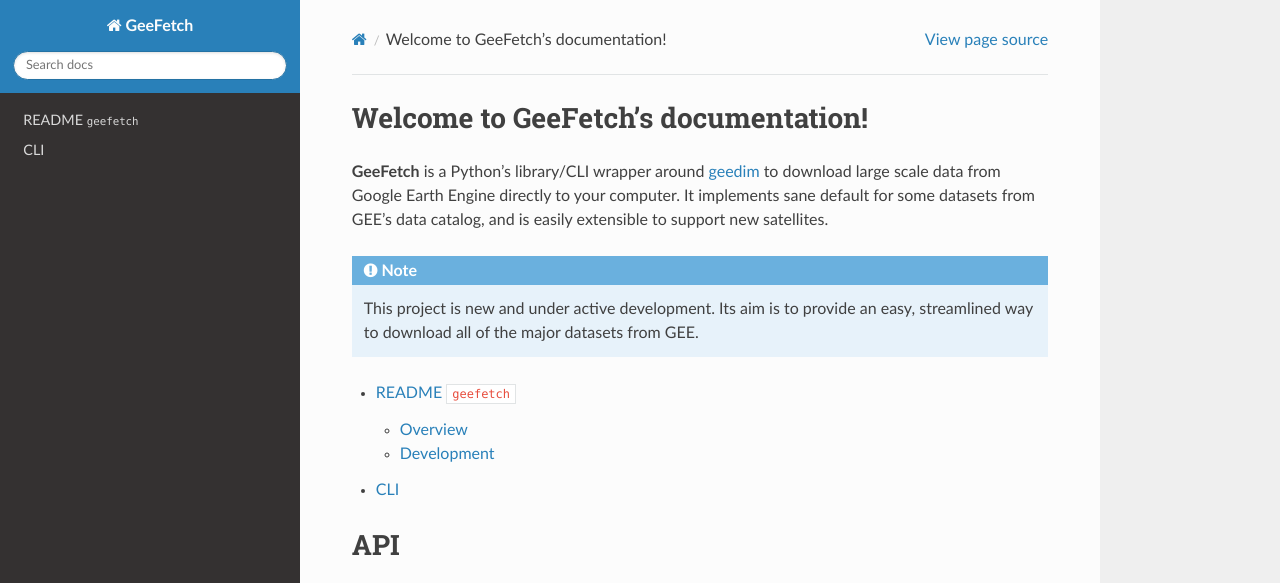
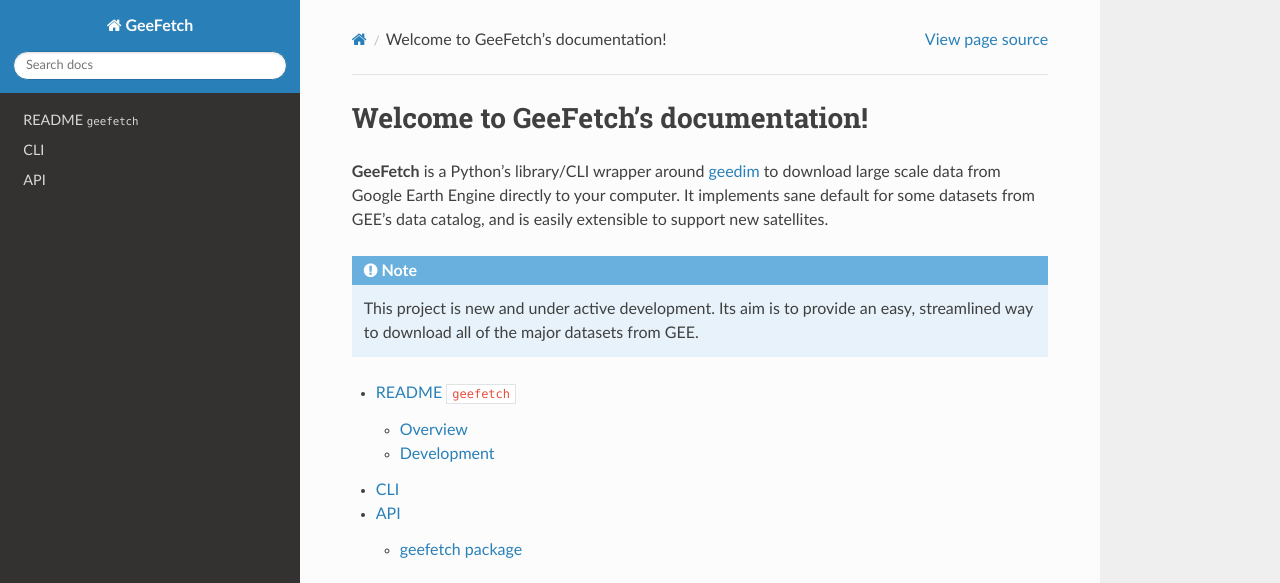
Before and after one commit to gbelouze/geefetch, a Sphinx documentation site: the page built from docs/source/index.rst, in a window 1280 px wide and 1093 px high, cut to the strip 0-583 px from the top of the window. Built offline with Sphinx 7.4.7 and the Read the Docs theme 2.0.0, drawn with Linux system fonts in a browser that asks for light colours.

```diff
--- /dev/null
+++ b/docs/source/api.rst
@@ -0,0 +1,7 @@
+API
+===
+
+.. toctree::
+   :maxdepth: 3
+
+   geefetch
--- a/docs/source/generated/geefetch.rst
+++ /dev/null
@@ -1,4 +0,0 @@
-geefetch
-========
-
-.. automodule:: geefetch
--- a/docs/source/index.rst
+++ b/docs/source/index.rst
@@ -17,12 +17,12 @@ Welcome to GeeFetch's documentation!
 
    readme
    cli
+   api
 
 API
 ===
 
 .. autosummary::
-   :toctree: generated
 
    geefetch
 
```
